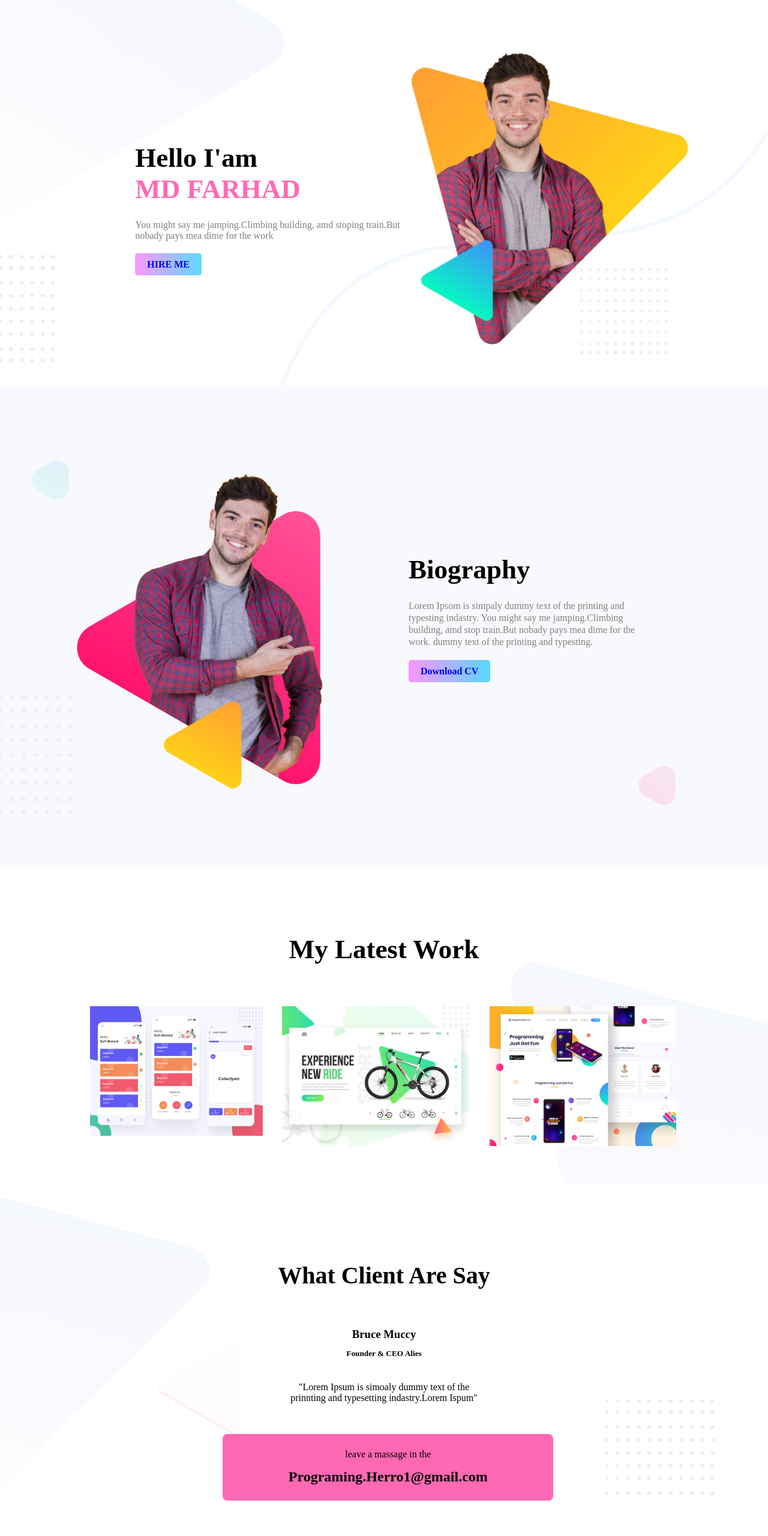
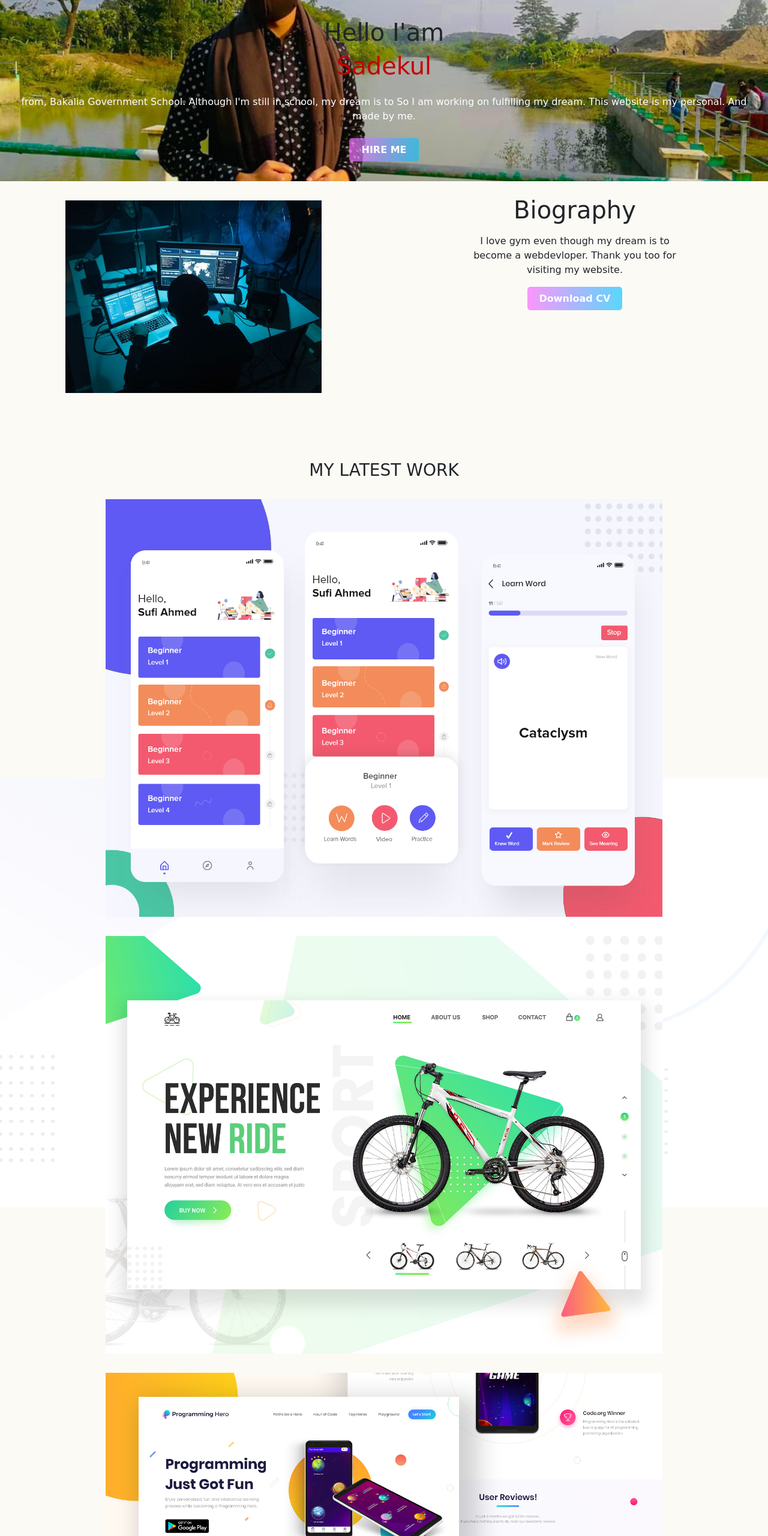
Before and after one commit to DeveloperFarhad/personal-website, a plain HTML site: page index.html in a window 1280 px wide. Shown: the top 2560 px of the page at 60% size. Drawn offline with nearby package versions, Linux system fonts and the light colour scheme.

Commit message:
first commit

```diff
--- a/index.html
+++ b/index.html
@@ -4,85 +4,84 @@
     <meta charset="UTF-8">
     <meta http-equiv="X-UA-Compatible" content="IE=edge">
     <meta name="viewport" content="width=device-width, initial-scale=1.0">
-    <title>Personal Website</title>
+
+    <link href="https://cdn.jsdelivr.net/npm/bootstrap@5.1.3/dist/css/bootstrap.min.css" rel="stylesheet" integrity="sha384-1BmE4kWBq78iYhFldvKuhfTAU6auU8tT94WrHftjDbrCEXSU1oBoqyl2QvZ6jIW3" crossorigin="anonymous">
+    <title>Sadek</title>
     <link rel="stylesheet" href="style.css">
 </head>
 <body>
-    <section class="top-banner">
-        <div class="helf-width helf-width1">
-            <h1>Hello I'am</h1>
-            <h1><span class="name-color">MD FARHAD</span></h1>
-            <p>You might say me jamping.Climbing building, amd stoping train.But nobady pays mea dime for the work</p>
-            <a target="blank" href="https://www.facebook.com/jami.sami.589/">HIRE ME</a>
-        </div>
-        <div class="helf-width helf-width2">
-            <img src="ImagesP/peter.png">
 
 
 
+
+
+
+
+
+
+    <section class="top-banner text-center ">
+
+        <div class="row">
+            <div class="helf-width col-sm-12 ">
+                <h1 class="top-b-h1">Hello I'am</h1>
+                <h1><span class="name-color">Sadekul</span></h1>
+                <p class="p-class p-3 w-100 text-center">
+                    from, Bakalia Government School.
+                    Although I'm still in school, my dream is to
+                    So I am working on fulfilling my dream. This website is my personal. And made by me.
+                    </p>
+                <a class="Btn" target="blank" href="https://www.facebook.com/jami.sami.589/">HIRE ME</a>
+            </div>
+
         </div>
+
 
     </section>
 
-    <section class="second-banner">
-        <div class="helf-width helf-width2">
-            <img src="ImagesP/peter_dream.png" alt="">
+    <section class="second-banner text-center m-3">
+        <div class="row">
+            <div class="helf-width col-sm-6 ">
+                <img class="w-75 p-3" src="ImagesP/Others/cyber-attack--cyber-security--hacking--hacker_176381b2c45_large.jpg" alt="">
+            </div>
+
+            <div class="helf-width col-sm-6 pt-2">
+                <h1>Biography</h1>
+
+                <p class="p-2">I love gym even though my dream is to <br> become a webdevloper.
+                    Thank you too for <br> visiting my website.</p>
+                <a class="Btn" href="#">Download CV</a>
+            </div>
         </div>
 
-        <div class="helf-width helf-width1">
-            <h1>Biography</h1>
-
-            <p>Lorem Ipsom is simpaly dummy text of the printing and typesting indastry. You might say me jamping.Climbing building, amd stop train.But nobady pays mea dime for the work. dummy text of the printing and typesting.</p>
-            <a href="#">Download CV</a>
-        </div>
 
     </section>
 
-
-    <section class="therd-banner">
-        <div class="latest-news">
-            <h1>My Latest Work</h1>
+    <section>
+        <div class="text-center h3 pt-5 mt-5 p-2">MY LATEST WORK</div>
+        <div class="s-img-name w-100 text-center">
+            <img class="w-75 p-3" src="ImagesP\latest-work\work-1.png" alt="">
+            <img class="w-75 p-3"  src="ImagesP\latest-work\work-2.jpg" alt="">
+            <img class="w-75 p-3"  src="ImagesP\latest-work\work-3.jpg" alt="">
         </div>
-
-        <div id="sNews1" class="news1">
-            <img src="ImagesP/latest-work/work-1.png" alt="">
-
-        </div>
-        <div class="news1">
-            <img src="ImagesP/latest-work/work-2.jpg" alt="">
-
-        </div>
-        <div class="news1">
-            <img src="ImagesP/latest-work/work-3.jpg" alt="">
-
-        </div>
-
     </section>
 
-
-    <section class="last-banneer">
-            <div class="lbWrite1">
-                <h2>What Client Are Say</h2>
-                <h3>Bruce Muccy</h3>
-
-                    <h5>Founder & CEO Alies</h5>
+    <section>
+        <div class="text-center h2 pt-5 p-3">
+            What Client Are Say
+        </div>
+        <div class="text-center thired">
+            <b><h5>Bruce Muccy</h5></b>
+            <p>Founder & CEO Alies</p>
+            <i><small class="p-1">"Sadak is a great person.He Work in poroject gratly.</small>
+            <small class="d-block">prinnting and typesetting indastry.Lorem Ispum"</small></i>
+        </div>
+    </section>
+    <hr>
+    <footer class="text-center p-1">
+        <p>Sadekul Alom inatiative. @ 2022 All Rights Reserved</p>
+    </footer>
 
 
-
-                <span>"Lorem Ipsum is simoaly dummy text of  the </span>
-                <p>prinnting and typesetting indastry.Lorem Ispum"</p>
-            </div>
-            <div class="lbWrite2">
-                <p>leave a massage in the</p>
-                <h2>Programing.Herro1@gmail.com</h2>
-            </div>
-    </section>
-
-    <footer>
-        <p>Programing Hero inatiative. @ 2021 All Rights Reserved</p>
-
-
-    </footer>
 
 
 
--- a/style.css
+++ b/style.css
@@ -1,134 +1,80 @@
+body{
+    background-image:  url(ImagesP/header-bg.png);
+    background-position: center;
+    background-repeat: no-repeat;
+    background-size: 100%;
+}
+
+
 *{
     margin:0px;
+    padding:0px;
 }
 
 .name-color{
-    color:hotpink;
+    color: rgb(197, 0, 0);
 }
-.top-banner{
-
-    background-image:url(ImagesP/header-bg.png) ;
-    background-repeat: no-repeat;
-    background-position:90%;
-    overflow: hidden;
-    padding:5%;
-    padding-bottom:5%;
-    background-size:cover
-
+.p-class{
+    color:white;
+    padding:10px
 }
-h1{
-    font-size:45px
-}
-.helf-width{
-    width:40%;
-    float:left;
-
-    margin-top: 2%;
 
 
-}
-.helf-width img{
-    width:100%;
-
-
-}
-.helf-width p{
-    margin-top:25px;
-    margin-bottom: 30px;
-    color:gray
-}
-.helf-width1{
-    margin-top: 15%;
-    margin-left: 14%;
-}
-.helf-width1 a{
+.Btn{
     text-decoration: none;
     border:0px;;
     background-image: linear-gradient(to right, rgba(250, 105, 255, 0.685), #00c3ffa4);
     padding:10px 20px;
     border-radius: 5px;
-    font-weight:700
-
-}
-
-.second-banner{
-    background-image: url(ImagesP/biography-bg.png);
-    background-repeat: no-repeat;
-    overflow: hidden;
-    background-position:center;
-    padding:10%;
-    background-size: cover;
-    background-attachment: fixed;
+    font-weight:700;
+    color: white;
 
 
 }
-.second-banner p{
-    line-height: 20px;
+.Btn:hover{
+    background-color: aqua;
+    color: white
 }
 
-.news1 img{
-    width:27%;
-    float:left;
-    margin-right:3%
+
+body{
+    background-color:rgba(179, 164, 55, 0.048);
+    font-family: 'Caveat', cursive;
+    font-family: 'Satisfy', cursive;
 }
-#sNews1{
-    margin-left:7.5%
+.second-banner{
+    margin-top: 100px;
 }
-.latest-news{
-    text-align: center;
-    margin-top:4%;
-    margin-bottom:6%
+.top-banner{
+    margin-top: 20px;
 }
-.therd-banner{
-    background-image: url(ImagesP/latest-work-bg.png);
-    background-repeat:no-repeat ;
-    background-size: cover;
-    overflow: hidden;
-    padding:5%;
+.therd-banner img{
+    width: 200px;
+    display: inline-block
+
 }
+.thired b{
+    font-weight: 800;
+}
+footer{
+    color:red
+}
+.top-banner{
+    background-image: url(ImagesP/Others/271845670_275265454536980_7724347607586786981_n.jpg) ;
+    background-repeat: no-repeat;
+    background-position: center;
+    background-size: 100%;
+    padding-bottom: 40px !important;
+    margin:0px;
+    padding-top: 0px;
 
-.last-banneer{
-    background-image: url(ImagesP/footer-bg.png);
-    background-repeat: no-repeat;
-    background-size: cover;
-    background-position: center;
-}
-.lbWrite1{
-    text-align: center;
-}
-.lbWrite2{
-
-    width: 500px;
-    background-color: hotpink;
-    text-align: center;
-    border-radius: 8px;
-    padding:2%
 
 
 
 }
-.lbWrite2{
-    margin-left: 29%;
-    margin-top:4%;
+.top-b-h1{
+    padding-top: 30px
+
+
 
 }
-
-.lbWrite2 p{
-    padding-bottom:3%
-}
-
-.lbWrite1 h2{
-    font-size:40px;
-    padding-top: 10%;;
-    padding-bottom: 5%;
-}
-
-.lbWrite1 h5{
-    padding-top:1%;
-    padding-bottom:3%
-}
-footer{
-    text-align: center;
-    padding-top: 5%;
-    padding-bottom:2%
-}
```
Also changed, not shown: ImagesP/Others/271330446_5116554658389476_1935795728397705248_n.jpg (added), ImagesP/Others/271845670_275265454536980_7724347607586786981_n.jpg (added), ImagesP/Others/cyber-attack--cyber-security--hacking--hacker_176381b2c45_large.jpg (added), ImagesP/Others/fdc7185e-b025-4a2b-80e8-72f5ffde1059_ec40449f.webp (added), 1 other file.
